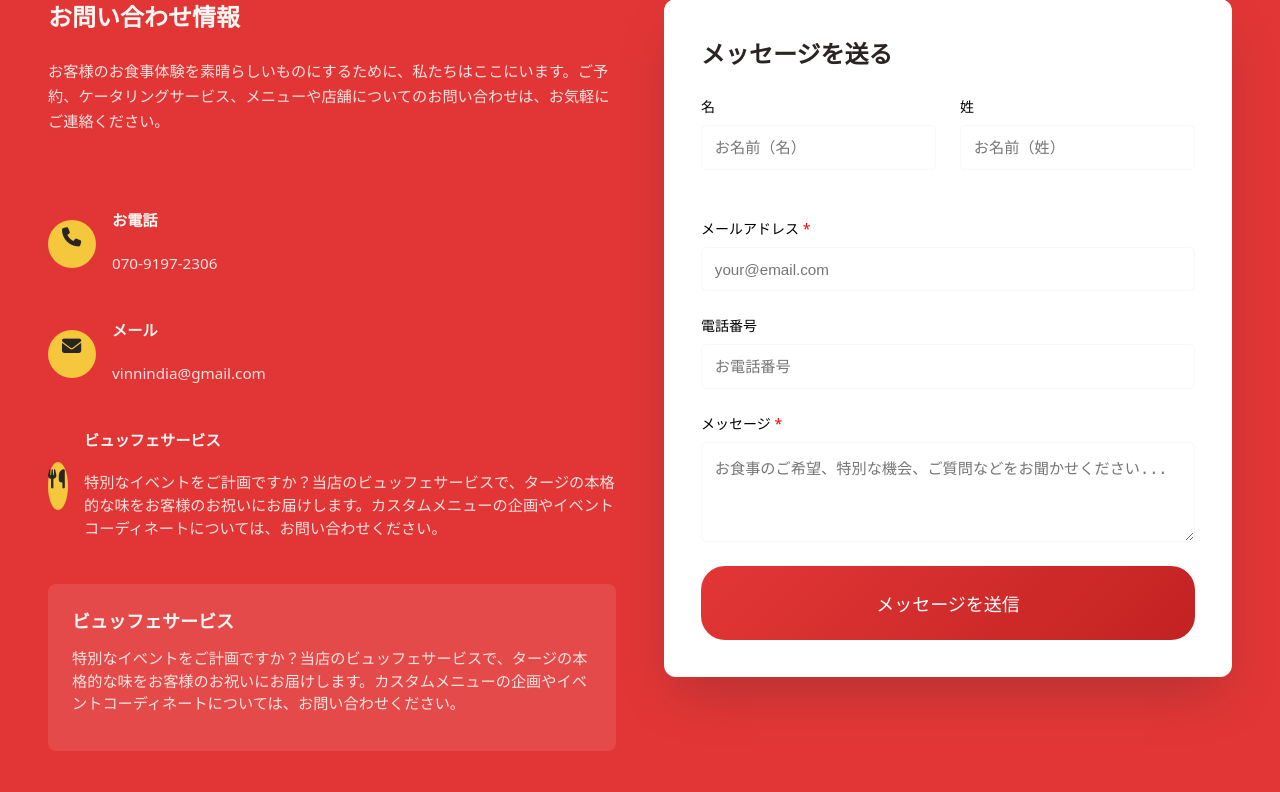
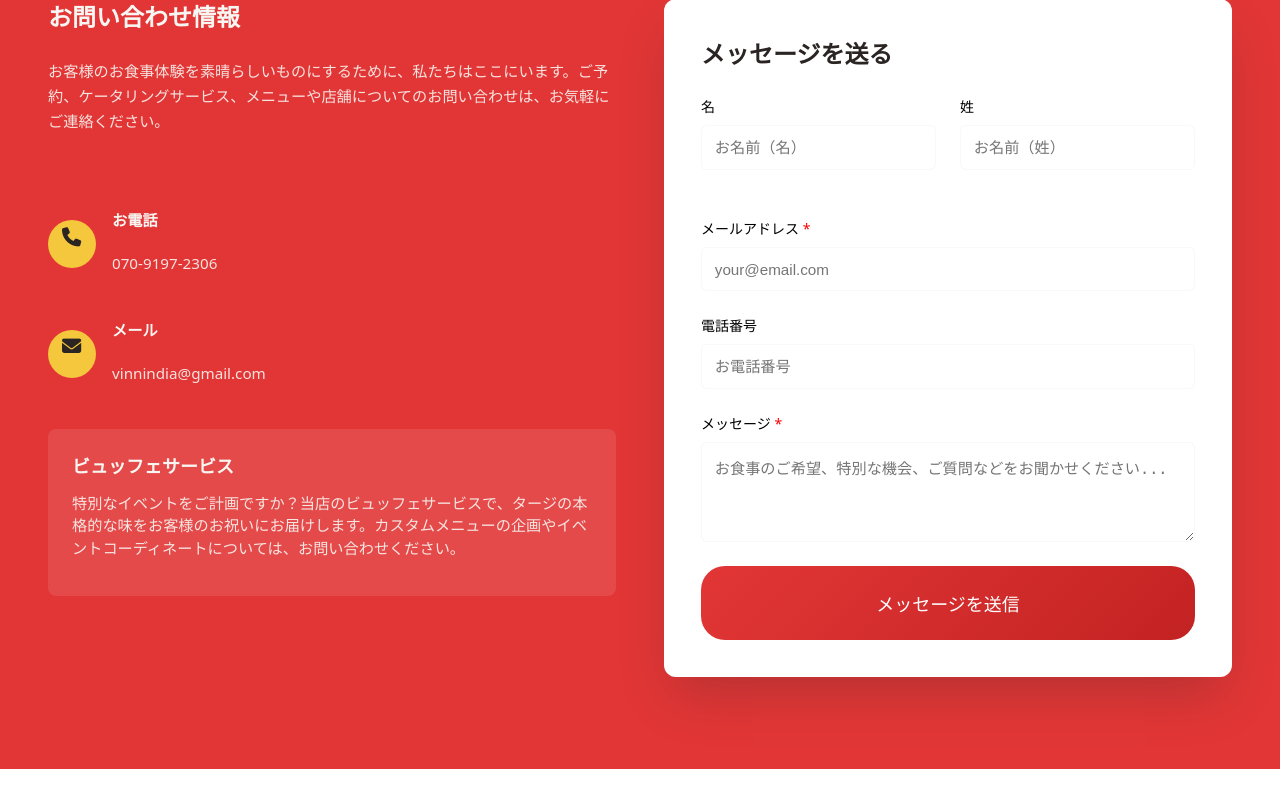
Before and after one commit to aakashmehra/taj-homepage, a Flask app: page / in a window 1280 px wide. Shown: the part 4807-5599 px from the top of the page. Run offline with Flask 3, Linux system fonts and the light colour scheme.

```diff
--- a/templates/index.html
+++ b/templates/index.html
@@ -723,27 +723,6 @@
                                 <p class="contact-method-detail" style="color: hsl(var(--luxury-cream));">vinnindia@gmail.com</p>
                             </div>
                         </div>
-                        <div class="contact-method">
-                            <div class="contact-method-icon">
-                                <i class="fas fa-utensils contact-icon" style="color: hsl(var(--luxury-black));"></i>
-                            </div>
-                            <div class="contact-method-content">
-                                <p class="contact-method-title" style="color: hsl(var(--luxury-cream));">
-                                    {% if lang == 'jp' %}
-                                        ビュッフェサービス
-                                    {% else %}
-                                        Buffet Service
-                                    {% endif %}
-                                </p>
-                                <p class="contact-method-detail" style="color: hsl(var(--luxury-cream));">
-                                    {% if lang == 'jp' %}
-                                        特別なイベントをご計画ですか？当店のビュッフェサービスで、タージの本格的な味をお客様のお祝いにお届けします。カスタムメニューの企画やイベントコーディネートについては、お問い合わせください。
-                                    {% else %}
-                                        Planning a special event? Our buffet service brings the authentic taste of Taj to your celebrations. Contact us for custom menu planning and event coordination.
-                                    {% endif %}
-                                </p>
-                            </div>
-                        </div>
                     </div>
                     <div class="contact-special">
                         <h4 class="special-title" style="color: hsl(var(--luxury-cream));">
```
